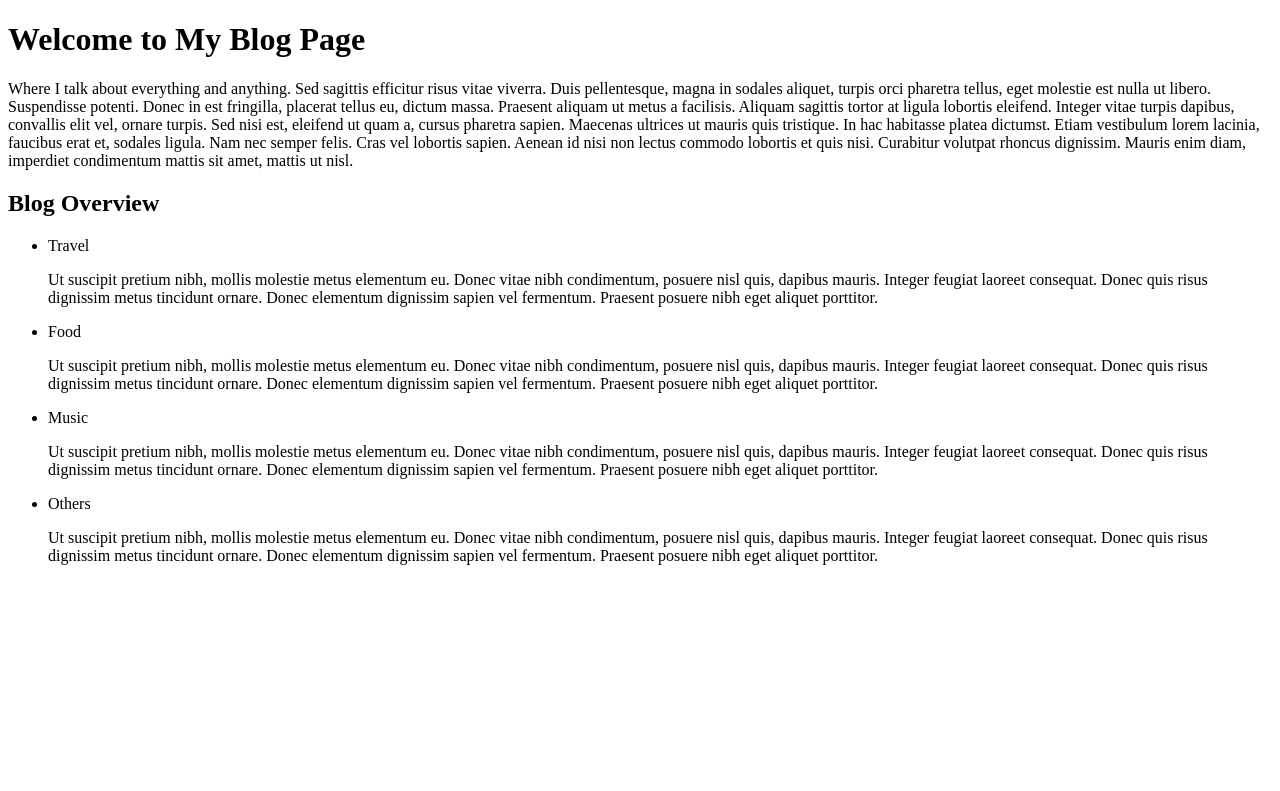
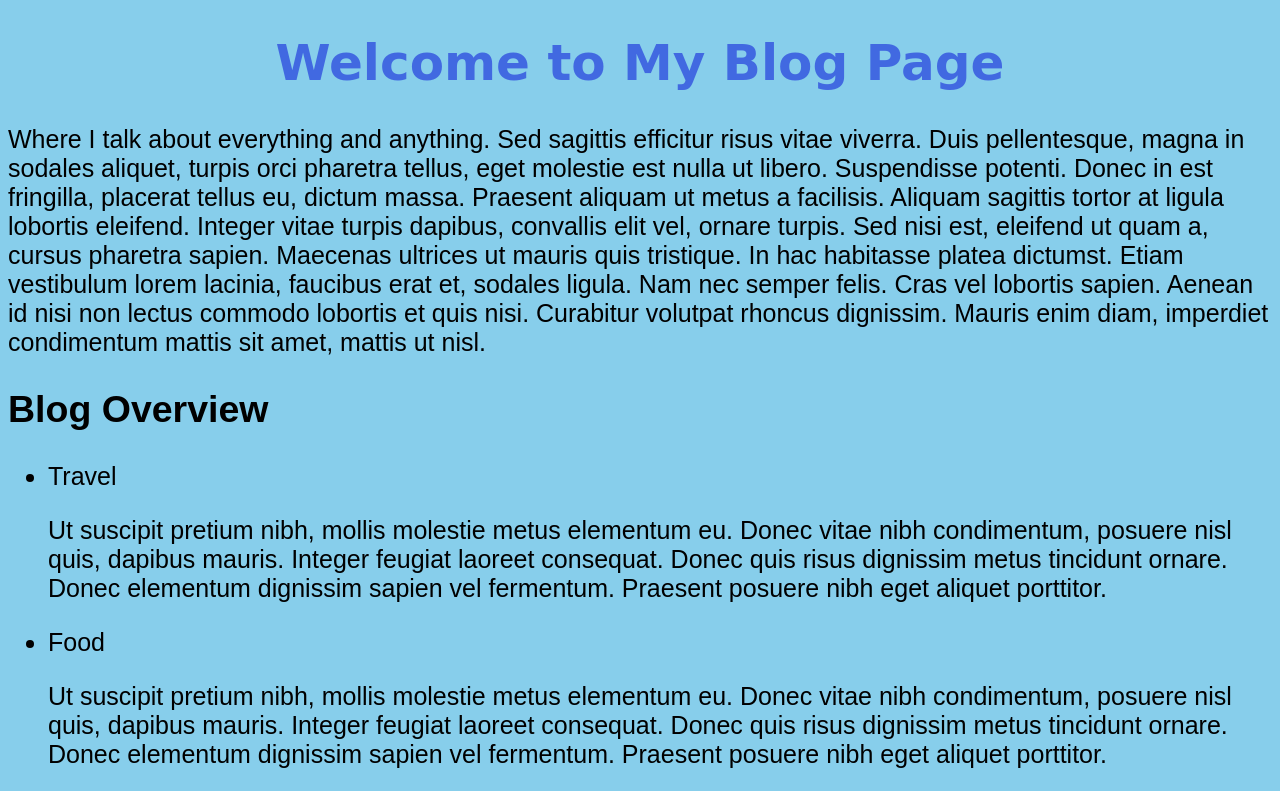
Before and after one commit to ahmeds5/blog, a plain HTML site: page index.html in a window 1280 px wide. Shown: the top 791 px of the page. Drawn offline with Linux system fonts and the light colour scheme.

Commit message:
Added an about-me.html file, and added some css styling to said file.

```diff
--- a/css/styles.css
+++ b/css/styles.css
@@ -0,0 +1,20 @@
+body.container {
+  background-color: skyblue;
+
+}
+
+div.important {
+  font-family: sans-serif;
+  font-size: 25px;
+
+}
+
+div.important h1 {
+  text-align: center;
+  color: royalblue;
+  font-family: cursive;
+}
+
+body {
+  background-color: #b28c5e;
+}
--- a/index.html
+++ b/index.html
@@ -5,7 +5,8 @@
     <link href="css/styles.css" rel="stylesheet" type="text/css">
     <title>My Blog Page</title>
   </head>
-  <body>
+  <body class="container">
+    <div class="important">
       <h1>Welcome to My Blog Page</h1>
       <p>
         Where I talk about everything and anything. Sed sagittis efficitur risus vitae viverra. Duis pellentesque, magna in sodales aliquet, turpis orci pharetra tellus, eget molestie est nulla ut libero. Suspendisse potenti. Donec in est fringilla, placerat tellus eu, dictum massa. Praesent aliquam ut metus a facilisis. Aliquam sagittis tortor at ligula lobortis eleifend. Integer vitae turpis dapibus, convallis elit vel, ornare turpis. Sed nisi est, eleifend ut quam a, cursus pharetra sapien. Maecenas ultrices ut mauris quis tristique. In hac habitasse platea dictumst. Etiam vestibulum lorem lacinia, faucibus erat et, sodales ligula. Nam nec semper felis. Cras vel lobortis sapien. Aenean id nisi non lectus commodo lobortis et quis nisi. Curabitur volutpat rhoncus dignissim. Mauris enim diam, imperdiet condimentum mattis sit amet, mattis ut nisl.
@@ -31,7 +32,8 @@
               </p>
         </ul>
 
-
+    <h2><a href="about-me.html">About Me</a></h2>
+  </div>
 
   </body>
 </html>
```
Also changed, not shown: about-me.html (added, +15 -0 lines). Lines whose indentation alone changed are shown as unchanged.
